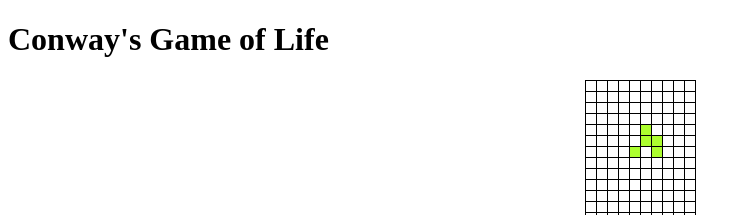
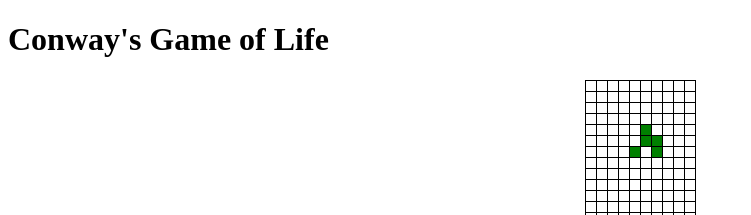
Before and after one commit to cm-ayf/game-of-life, a website: page index.html in a window 1280 px wide. Shown: the top 215 px of the page, without its empty margins (0-751 px from the left). Drawn offline with nearby package versions, Linux system fonts and the light colour scheme.

Commit message:
brush up

```diff
--- a/main.js
+++ b/main.js
@@ -1,15 +1,15 @@
 const row = 20;
 const col = 10
-let tableJq, tableLt;
+let tableLt;
 document.addEventListener('DOMContentLoaded', () => {
     let tr;
-    tableJq = $('table');
+    const tableJq = $('table');
     tableLt = [];
     for (let i = 0; i < row; i++) {
         tr = $(`<tr></tr>`).appendTo(tableJq);
         tableLt[i] = [];
         for (let j = 0; j < col; j++) {
-            tableLt[i][j] = $(`<td id="${i},${j}"></td>`).appendTo(tr);
+            tableLt[i][j] = $(`<td></td>`).appendTo(tr);
         };
     };
 
--- a/style.css
+++ b/style.css
@@ -24,7 +24,7 @@
     border-left-width: 0;
 }
 .on {
-    background-color: greenyellow;
+    background-color: green;
 }
 
 th:last-child,
```
